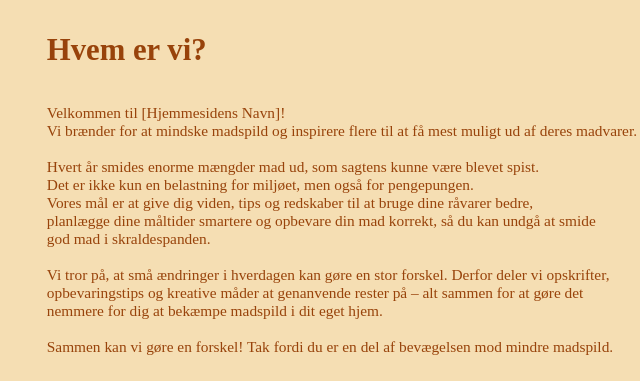
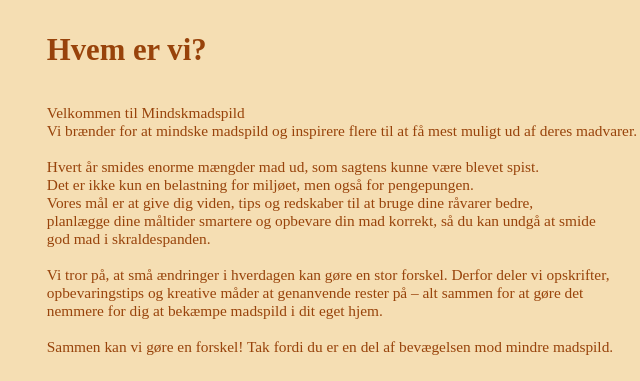
Before and after one commit to SimonGotfred/Projekt1_Gruppe7, a website built with webpack: page html/HomePage.html in a window 1280 px wide. Shown: the top 381 px of the page, 30-670 px from the left. Built offline with nearby package versions, Linux system fonts and the light colour scheme.

Commit message:
We named the project "Mindskmad"

```diff
--- a/html/HomePage.html
+++ b/html/HomePage.html
@@ -98,7 +98,7 @@
       Hvem er vi?
     </h1>
     <p >
-      Velkommen til [Hjemmesidens Navn]!<br> Vi brænder for at mindske madspild og inspirere flere til at få mest muligt ud af deres madvarer.<br>
+      Velkommen til Mindskmadspild<br> Vi brænder for at mindske madspild og inspirere flere til at få mest muligt ud af deres madvarer.<br>
       <br>
       Hvert år smides enorme mængder mad ud, som sagtens kunne være blevet spist. <br>
       Det er ikke kun en belastning for miljøet, men også for pengepungen.<br>
```
